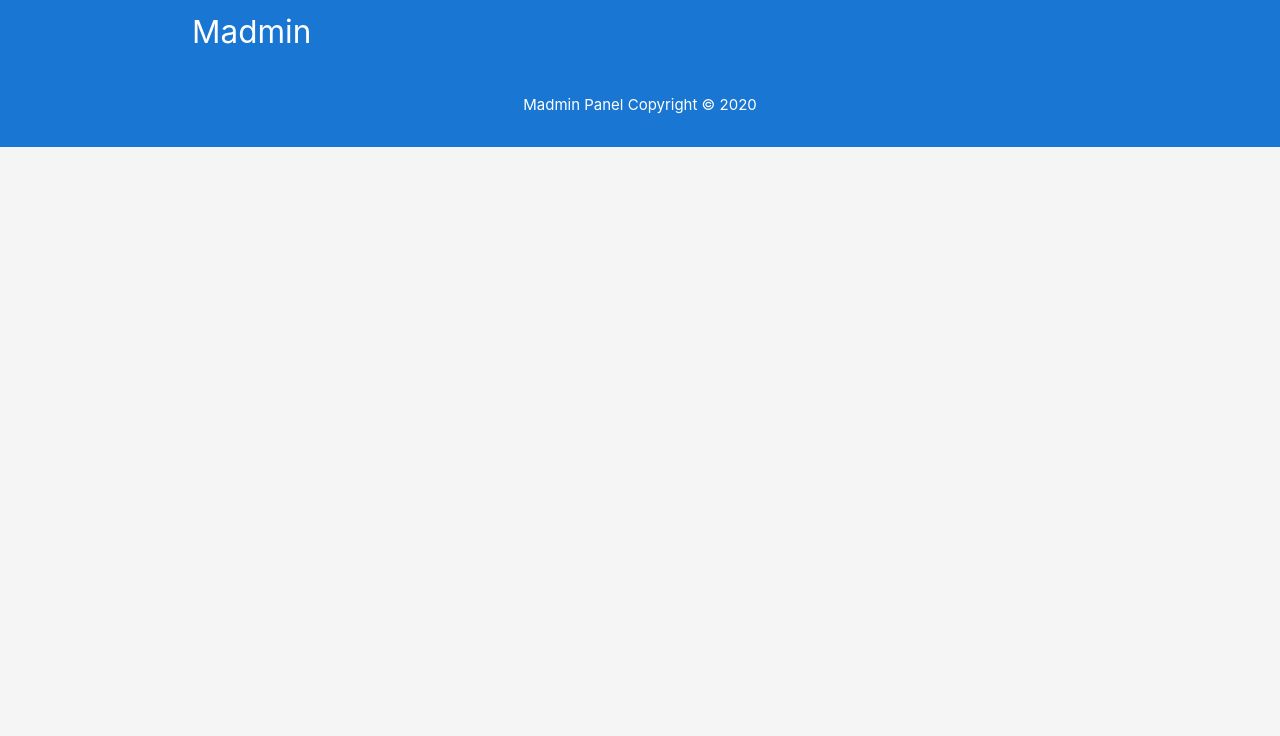
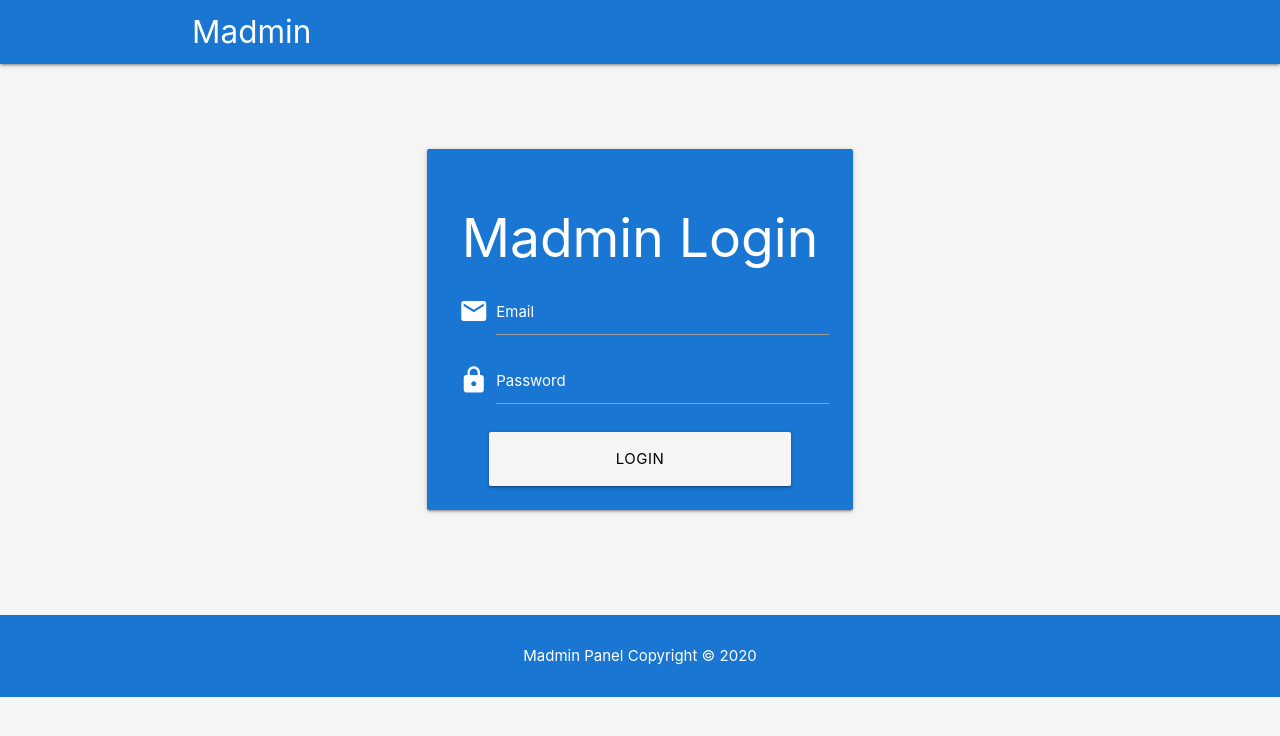
Before and after one commit to xboudsady/mad-min, a plain HTML site: page login.html in a window 1280 px wide. Drawn offline with Linux system fonts and the light colour scheme.

Commit message:
feature: Added Login contents.

```diff
--- a/css/main.css
+++ b/css/main.css
@@ -8,3 +8,17 @@
 .ck-editor__editable_inline {
     min-height: 200px;
 }
+
+.login {
+    margin-top: 70px;
+    margin-bottom:  70px;
+}
+
+
+
+.btn-extended {
+    display: block;
+    width: 80%;
+    margin: auto;
+    margin-top: 20px;
+}
--- a/login.html
+++ b/login.html
@@ -17,6 +17,32 @@
             </div>
         </div>
     </nav>
+
+    <!-- Section: Login -->
+    <section class="section section-login">
+        <div class="container">
+            <div class="row">
+                <div class="col s12 m8 offset-m2 l6 offset-l3">
+                    <div class="card-panel login blue darken-2 white-text center">
+                        <h2>Madmin Login</h2>
+                        <form action="index.html">
+                            <div class="input-field">
+                                <i class="material-icons prefix">email</i>
+                                <input type="email" id="email">
+                                <label class="white-text" for="email">Email</label>
+                            </div>
+                            <div class="input-field">
+                                <i class="material-icons prefix">lock</i>
+                                <input type="password" id="password">
+                                <label class="white-text" for="password">Password</label>
+                            </div>
+                            <input type="submit" value="Login" class="btn btn-large btn-extended grey lighten-4 black-text">
+                        </form>
+                    </div>
+                </div>
+            </div>
+        </div>
+    </section>
 
 
 
```
